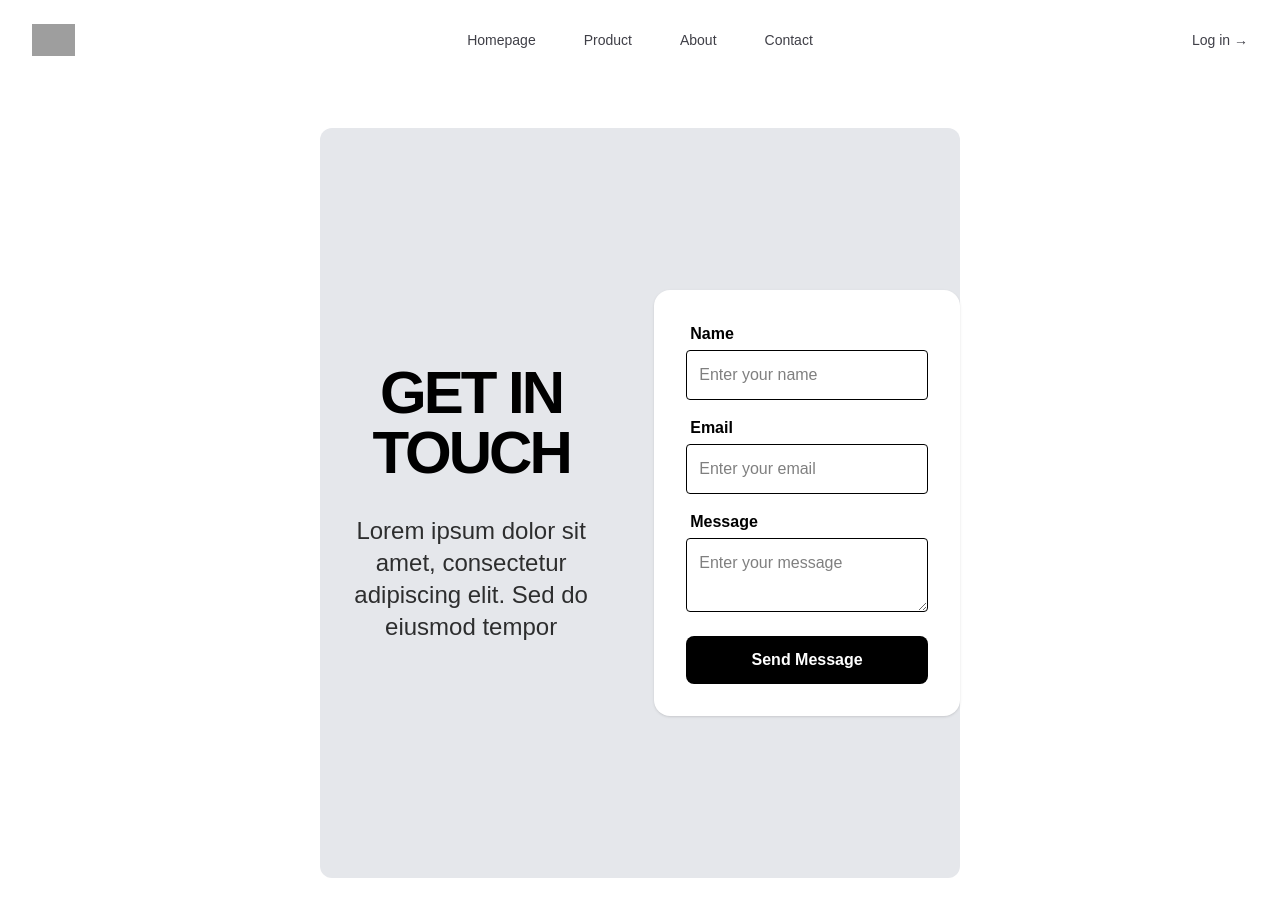
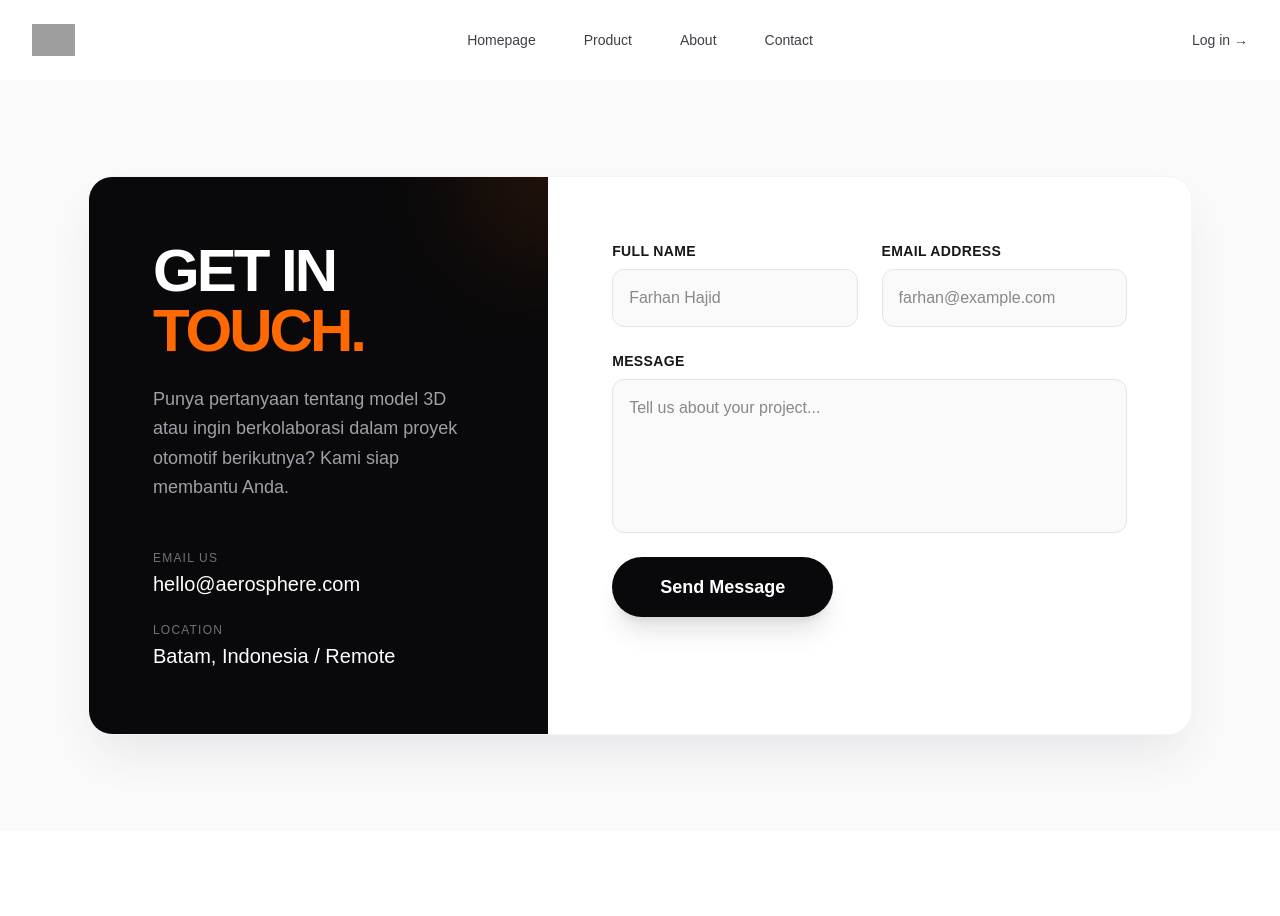
Before and after one commit to FHajid/AeroSphere, a Next.js app: page /contact in a window 1280 px wide. Shown: the top 916 px of the page. After the commit the page ends 831 px from the top, so only its background shows below. Built offline with nearby package versions, Linux system fonts and the light colour scheme; grey boxes are pictures that could not be loaded.

Commit message:
Add a login page

```diff
--- a/app/contact/page.tsx
+++ b/app/contact/page.tsx
@@ -1,43 +1,82 @@
+'use client';
+
 import React from 'react'
 import Header from '../component/header'
 
-export default function contactPage() {
+export default function ContactPage() {
   return (
+    <div className="min-h-screen bg-zinc-50">
+      <Header />
 
-    <div className="min-h-screen text-black bg-white">
-        <Header />
+      <main className="max-w-6xl mx-auto px-6 py-12 md:py-24">
+        {/* Kontainer Utama */}
+        <section className="flex flex-col lg:flex-row bg-white rounded-3xl overflow-hidden shadow-2xl shadow-zinc-200 border border-zinc-100">
 
-        <section className='flex flex-col md:flex-row items-center justify-center bg-gray-200 rounded-xl m-6 md:my-12 md:mx-80 min-h-[750px] gap-8 '>
+          {/* SISI KIRI: Branding & Info */}
+          <div className="w-full lg:w-5/12 bg-zinc-950 p-10 md:p-16 flex flex-col justify-between text-white relative overflow-hidden">
+            {/* Dekorasi Aksen Orange */}
+            <div className="absolute top-0 right-0 w-32 h-32 bg-orange-500/20 blur-3xl rounded-full -mr-16 -mt-16"></div>
 
-        <div className='flex flex-col items-center text-center w-full md:w-1/2 max-w-2xl' >
-          <h1 className='text-4xl md:text-6xl font-bold m-4 uppercase tracking-tighter'>GET IN TOUCH</h1>
-          <p className='text-xl md:text-2xl m-4 opacity-80'>
-            Lorem ipsum dolor sit amet, consectetur adipiscing elit. Sed do eiusmod tempor
-          </p>
-        </div>
+            <div className="relative z-10">
+              <h1 className="text-5xl md:text-6xl font-black tracking-tighter leading-none mb-6">
+                GET IN <span className="text-orange-500">TOUCH.</span>
+              </h1>
+              <p className="text-zinc-400 text-lg leading-relaxed">
+                Punya pertanyaan tentang model 3D atau ingin berkolaborasi dalam proyek otomotif berikutnya? Kami siap membantu Anda.
+              </p>
+            </div>
 
-        <div className='flex flex-col items-stretch w-full md:w-1/2 max-w-md bg-white p-8 rounded-2xl shadow-sm' >
-          <label className="font-semibold ml-1">Name</label>
-          <input className="mt-1 mb-4 p-3 border rounded " type="text" placeholder="Enter your name" />
+            <div className="mt-12 space-y-6 relative z-10">
+              <div>
+                <p className="text-zinc-500 text-xs uppercase tracking-widest mb-1">Email Us</p>
+                <p className="text-xl font-medium">hello@aerosphere.com</p>
+              </div>
+              <div>
+                <p className="text-zinc-500 text-xs uppercase tracking-widest mb-1">Location</p>
+                <p className="text-xl font-medium">Batam, Indonesia / Remote</p>
+              </div>
+            </div>
+          </div>
 
-          <label className="font-semibold ml-1">Email</label>
-          <input className="mt-1 mb-4 p-3 border border rounded" type="email" placeholder="Enter your email" />
+          {/* SISI KANAN: Form */}
+          <div className="w-full lg:w-7/12 p-10 md:p-16 bg-white">
+            <form className="space-y-6">
+              <div className="grid grid-cols-1 md:grid-cols-2 gap-6">
+                <div className="flex flex-col">
+                  <label className="text-sm font-bold text-zinc-900 mb-2 uppercase tracking-wide">Full Name</label>
+                  <input
+                    className="w-full p-4 bg-zinc-50 border border-zinc-200 rounded-xl focus:outline-none focus:ring-2 focus:ring-orange-500 transition-all text-zinc-900"
+                    type="text"
+                    placeholder="Farhan Hajid"
+                  />
+                </div>
+                <div className="flex flex-col">
+                  <label className="text-sm font-bold text-zinc-900 mb-2 uppercase tracking-wide">Email Address</label>
+                  <input
+                    className="w-full p-4 bg-zinc-50 border border-zinc-200 rounded-xl focus:outline-none focus:ring-2 focus:ring-orange-500 transition-all text-zinc-900"
+                    type="email"
+                    placeholder="farhan@example.com"
+                  />
+                </div>
+              </div>
 
-          <label className="font-semibold ml-1">Message</label>
-          <textarea className="mt-1 mb-6 p-3 border border rounded" placeholder="Enter your message"></textarea>
+              <div className="flex flex-col">
+                <label className="text-sm font-bold text-zinc-900 mb-2 uppercase tracking-wide">Message</label>
+                <textarea
+                  rows={5}
+                  className="w-full p-4 bg-zinc-50 border border-zinc-200 rounded-xl focus:outline-none focus:ring-2 focus:ring-orange-500 transition-all text-zinc-900 resize-none"
+                  placeholder="Tell us about your project..."
+                ></textarea>
+              </div>
 
-          <button className="bg-black text-white py-3 rounded-lg font-bold hover:bg-zinc-800 transition-colors">
-            Send Message
-          </button>
-        </div>
-
+              <button className="w-full md:w-max px-12 py-4 bg-zinc-950 text-white rounded-full font-bold text-lg hover:bg-orange-500 transition-all duration-300 transform hover:-translate-y-1 shadow-xl hover:shadow-orange-500/20">
+                Send Message
+              </button>
+            </form>
+          </div>
 
         </section>
-
-
+      </main>
     </div>
-
-
-
   )
 }
--- /dev/null
+++ b/app/login/page.tsx
@@ -0,0 +1,83 @@
+'use client';
+
+import React, { useState } from 'react';
+import Link from 'next/link';
+import Header from '../component/header';
+
+export default function LoginPage() {
+  const [email, setEmail] = useState('');
+  const [password, setPassword] = useState('');
+
+  const handleLogin = (e: React.FormEvent) => {
+    e.preventDefault();
+    // Di sini nanti kamu masukkan logika backend (Firebase/Supabase/Auth.js)
+    console.log('Logging in with:', { email, password });
+  };
+
+  return (
+    <div className="min-h-screen bg-white">
+      <Header />
+
+      <main className="flex items-center justify-center px-6 py-20">
+        <div className="w-full max-w-md bg-white p-10 rounded-3xl shadow-2xl">
+
+          {/* Logo & Header */}
+          <div className="text-center mb-10">
+            <div className="inline-block w-12 h-12 bg-orange-500 rounded-xl mb-4"></div>
+            <h1 className="text-white text-3xl font-black tracking-tighter">WELCOME BACK</h1>
+            <p className="text-zinc-500 text-sm mt-2">Enter your credentials to access AeroSphere</p>
+          </div>
+
+          {/* Form */}
+          <form onSubmit={handleLogin} className="space-y-6">
+            <div>
+              <label className="block text-zinc-400 text-xs font-bold uppercase tracking-widest mb-2 ml-1">
+                Email Address
+              </label>
+              <input
+                type="email"
+                required
+                value={email}
+                onChange={(e) => setEmail(e.target.value)}
+                className="w-full p-4 bg-white border border-zinc-800 rounded-xl text-gray-800 focus:outline-none focus:border-orange-500 transition-colors"
+                placeholder="name@example.com"
+              />
+            </div>
+
+            <div>
+              <label className="block text-white text-xs font-bold uppercase tracking-widest mb-2 ml-1">
+                Password
+              </label>
+              <input
+                type="password"
+                required
+                value={password}
+                onChange={(e) => setPassword(e.target.value)}
+                className="w-full p-4 bg-white border border-zinc-800 rounded-xl text-gray-800 focus:outline-none focus:border-orange-500 transition-colors"
+                placeholder="••••••••"
+              />
+            </div>
+
+            <button
+              type="submit"
+              className="w-full py-4 bg-orange-500 hover:bg-orange-600 text-white font-bold rounded-xl transition-all transform hover:scale-[1.02] active:scale-95 shadow-lg shadow-orange-500/20"
+            >
+              SIGN IN
+            </button>
+          </form>
+
+          {/* Footer Login */}
+          <div className="mt-8 text-center border-t border-zinc-900 pt-6">
+            <p className="text-zinc-500 text-sm">
+              Dont have an account?{' '}
+              <Link href="/register" className="text-orange-500 hover:underline font-bold">
+                Create one
+              </Link>
+            </p>
+          </div>
+
+        </div>
+      </main>
+    </div>
+  );
+}
```
